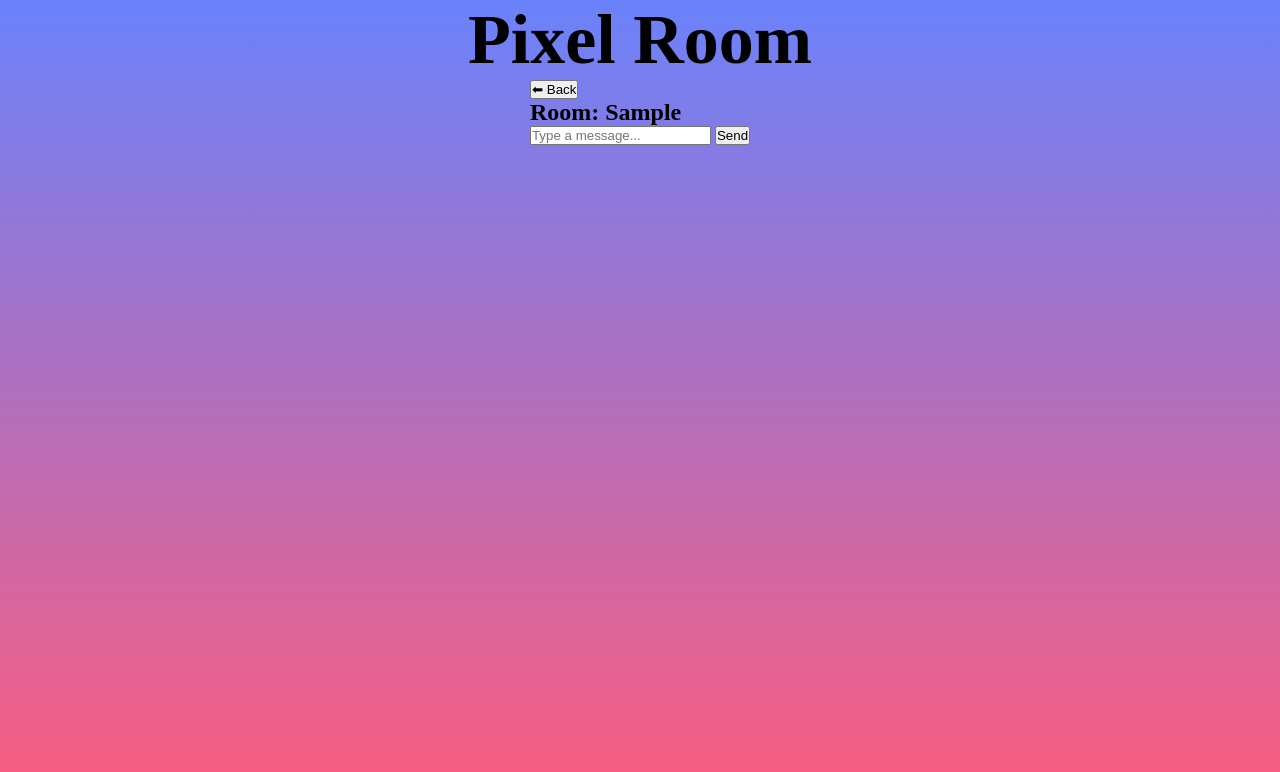
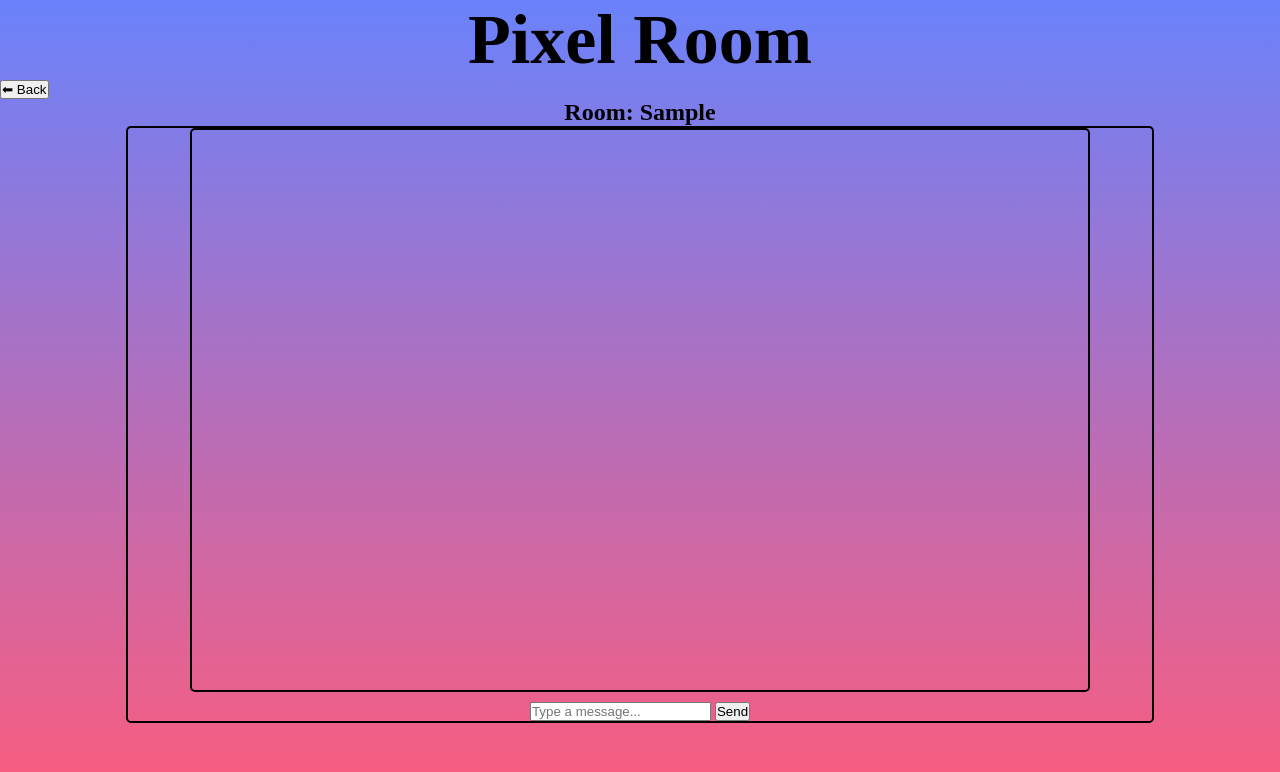
Before and after one commit to Nayem59/Pixel-Room, a website: page app/index.html in a window 1280 px wide. Both pictures are taken after typing "Sample" into the empty fields and a click on the button "Create". Drawn offline with nearby package versions, Linux system fonts and the light colour scheme; no server answers.

Commit message:
improved css for both pages

```diff
--- a/app/components/HomeComponent.js
+++ b/app/components/HomeComponent.js
@@ -4,6 +4,7 @@ import RoomComponent from "./RoomComponent.js";
 class HomeComponent {
   constructor() {
     this.element = document.createElement("div");
+    this.element.className = "home-component";
   }
 
   render() {
@@ -16,8 +17,10 @@ class HomeComponent {
         <button type="submit">Create</button>
       </form>
       <div class="room-container">
-        <h1>Current active Rooms</h1>
+        <h2>Current active Rooms</h2>
+        <div class="rooms">
         ${state.rooms.map((room) => `<div class="room">${room}</div>`).join("")}
+        </div>
       </div>
     `;
 
--- a/app/components/RoomComponent.js
+++ b/app/components/RoomComponent.js
@@ -5,12 +5,13 @@ class RoomComponent {
   constructor(roomName) {
     this.roomName = roomName;
     this.element = document.createElement("div");
+    this.element.className = "room-component";
   }
 
   render() {
     this.element.innerHTML = `
+      <button id="back-btn">⬅ Back</button>
       <div class="room-header">
-        <button id="back-btn">⬅ Back</button>
         <h2>Room: ${this.roomName}</h2>
       </div>
       <div class="chat-container">
--- a/app/main.js
+++ b/app/main.js
@@ -3,7 +3,21 @@ import App from "./App.js";
 export const socket = io("http://localhost:3000"); // Connect to your server
 // Global app state
 export const state = {
-  rooms: [],
+  rooms: [
+    "test",
+    "hello",
+    "one",
+    "two",
+    "three",
+    "four",
+    "fox",
+    "hello1",
+    "one1",
+    "two1",
+    "three1",
+    "four1",
+    "fox1",
+  ],
   currentRoom: null,
 };
 export const app = new App();
--- a/app/styles.css
+++ b/app/styles.css
@@ -8,26 +8,20 @@ body {
   background-image: linear-gradient(to top, #fc5c7d, #6a82fb);
 }
 
-.main-container {
+h1 {
+  font-size: 70px;
+  text-align: center;
+}
+
+.home-component {
   display: flex;
   flex-direction: column;
   align-items: center;
-  /* justify-content: space-evenly; */
-  height: 100vh;
-
-  .header {
-    h1 {
-      font-size: 70px;
-    }
 }
 
 .new-room-form {
   display: flex;
-    /* border: 2px solid black;
-    border-radius: 7px;
-    padding: 10px; */
-    width: 50%;
-    justify-content: center;
+  margin-top: 20px;
   margin-bottom: 20px;
 
   .input-container {
@@ -64,23 +58,55 @@ body {
   border: 2px solid black;
   border-radius: 5px;
   padding: 5px;
-    width: 70%;
-    height: 700px;
   display: flex;
   flex-direction: column;
-    overflow-y: auto;
+  height: 70vh;
 
-    h1 {
+  h2 {
     text-align: center;
-      margin-bottom: 10px;
   }
 
+  .rooms {
+    margin-top: 20px;
+    overflow-y: auto;
+    width: 80vw;
     .room {
       border: 2px solid black;
       border-radius: 5px;
-      margin: 1px;
+      margin: 5px;
       height: 70px;
       flex-shrink: 0;
     }
   }
 }
+
+.room-component {
+  display: flex;
+  flex-direction: column;
+  align-items: center;
+
+  #back-btn {
+    align-self: flex-start;
+  }
+
+  .chat-container {
+    border: 2px solid black;
+    border-radius: 5px;
+    width: 80vw;
+    display: flex;
+    flex-direction: column;
+    align-items: center;
+
+    .messages {
+      width: 70vw;
+      height: 70vh;
+      border: 2px solid black;
+      border-radius: 5px;
+      overflow-y: auto;
+    }
+
+    #message-form {
+      margin-top: 10px;
+    }
+  }
+}
```
Lines whose indentation alone changed are shown as unchanged.
